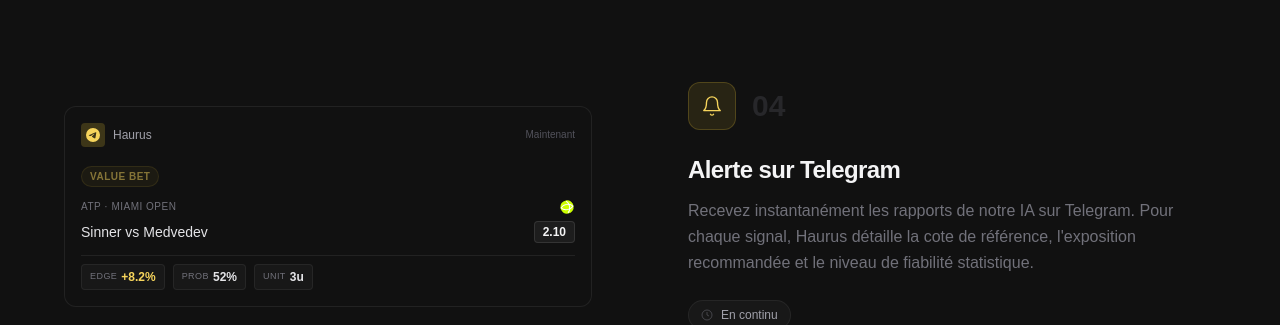
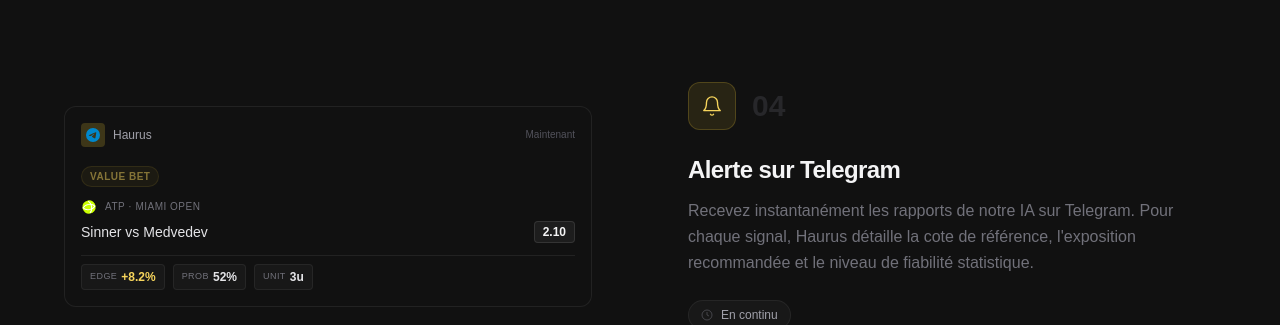
Before and after one commit to Lucas-orsini/valuebet, a Next.js app: page / in a window 1280 px wide. Shown: the part 3880-4205 px from the top of the page. Built offline with nearby package versions, Linux system fonts and the light colour scheme.

Commit message:
feat: Dans comment ça marche, TelegramWidget, je voudrais que la balles de ten

```diff
--- a/src/components/sections/HowItWorksSection.tsx
+++ b/src/components/sections/HowItWorksSection.tsx
@@ -214,7 +214,7 @@
       <div className="flex items-center gap-2 mb-4">
         <div className="w-6 h-6 rounded bg-accent/20 flex items-center justify-center">
           <svg
-            className="w-3.5 h-3.5 text-accent-light"
+            className="w-3.5 h-3.5 text-[#0088cc]"
             viewBox="0 0 24 24"
             fill="currentColor"
           >
@@ -234,12 +234,12 @@
 
       {/* Body - two lines */}
       <div className="space-y-1.5 mb-3">
-        {/* Line 1: category + tournament + tennis icon */}
+        {/* Line 1: tennis icon + category + tournament */}
         <div className="flex items-center">
+          <TennisBallIcon className="shrink-0 w-4 h-4 mr-2" />
           <p className="text-[10px] text-zinc-500 uppercase tracking-wider">
             {tennisData.category} · {tennisData.tournament}
           </p>
-          <TennisBallIcon className="ml-auto shrink-0 w-4 h-4" />
         </div>
 
         {/* Line 2: match + odds */}
```
Also changed, not shown: .kurtel-activity-log.json, 1 other file (tests, documents, lock files or other folders).
